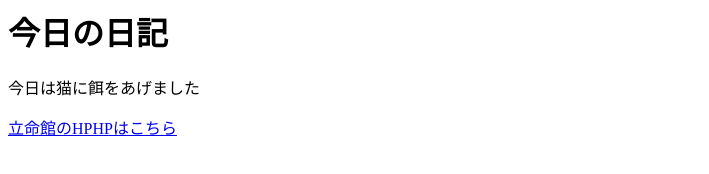
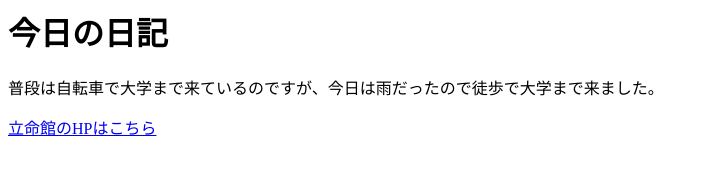
Before and after one commit to yyyuta/-20190417, a plain HTML site: page index.html in a window 1280 px wide. Shown: the whole page, without its empty margins (0-709 px from the left). Drawn offline with Linux system fonts and the light colour scheme.

Commit message:
HTMLを追加

```diff
--- a/index.html
+++ b/index.html
@@ -4,7 +4,7 @@
      </head>
      <body>
          <h1>今日の日記</h1>
-         <p>今日は猫に餌をあげました</p>
-         <a href="http://www.ritsumei.ac.jp/">立命館のHPHPはこちら</a>
+         <p>普段は自転車で大学まで来ているのですが、今日は雨だったので徒歩で大学まで来ました。</p>
+         <a href="http://www.ritsumei.ac.jp/">立命館のHPはこちら</a>
      </body>
 </html>
```
